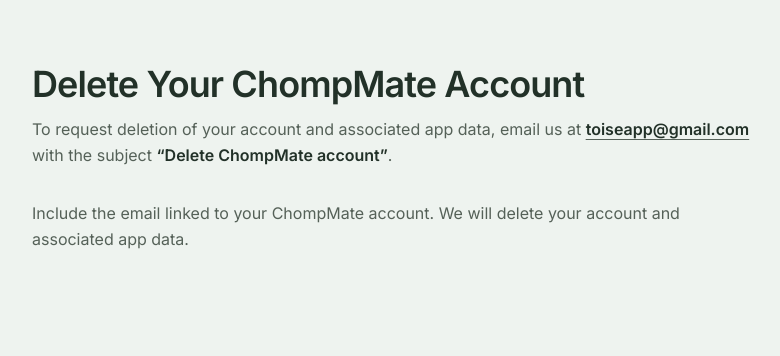
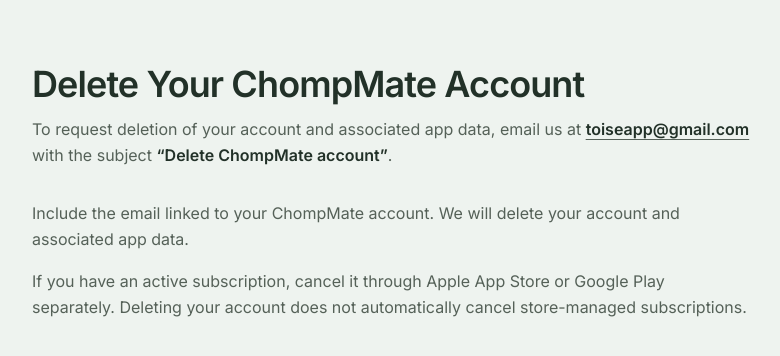
Before and after one commit to Zaide1/toise-web, a Next.js app: page /delete-account in a window 1280 px wide. Shown: the top 356 px of the page, without its empty margins (248-1028 px from the left). Built offline with nearby package versions, Linux system fonts and the light colour scheme.

Commit message:
Min diff

```diff
--- a/src/app/delete-account/page.tsx
+++ b/src/app/delete-account/page.tsx
@@ -34,6 +34,11 @@
             Include the email linked to your ChompMate account. We will delete your account and
             associated app data.
           </p>
+          <p className="text-[15px] leading-relaxed text-[var(--muted)] sm:text-[16px]">
+            If you have an active subscription, cancel it through Apple App Store or Google Play
+            separately. Deleting your account does not automatically cancel store-managed
+            subscriptions.
+          </p>
         </section>
       </div>
     </main>
```
